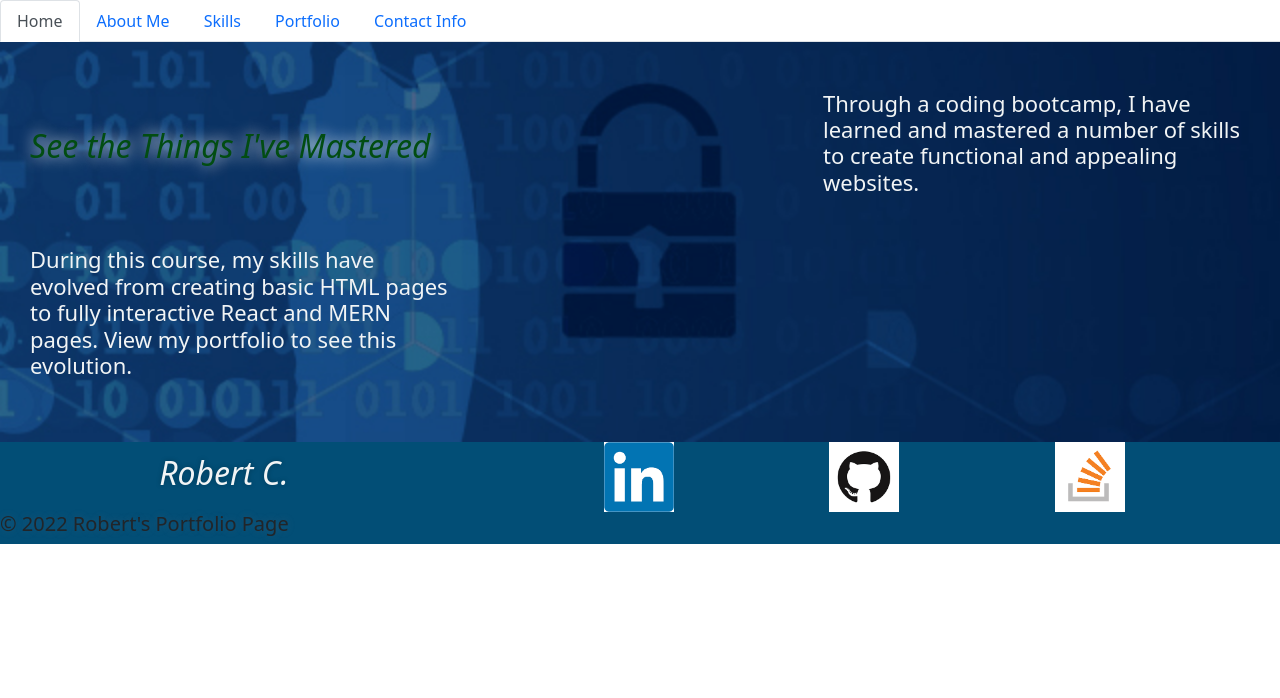
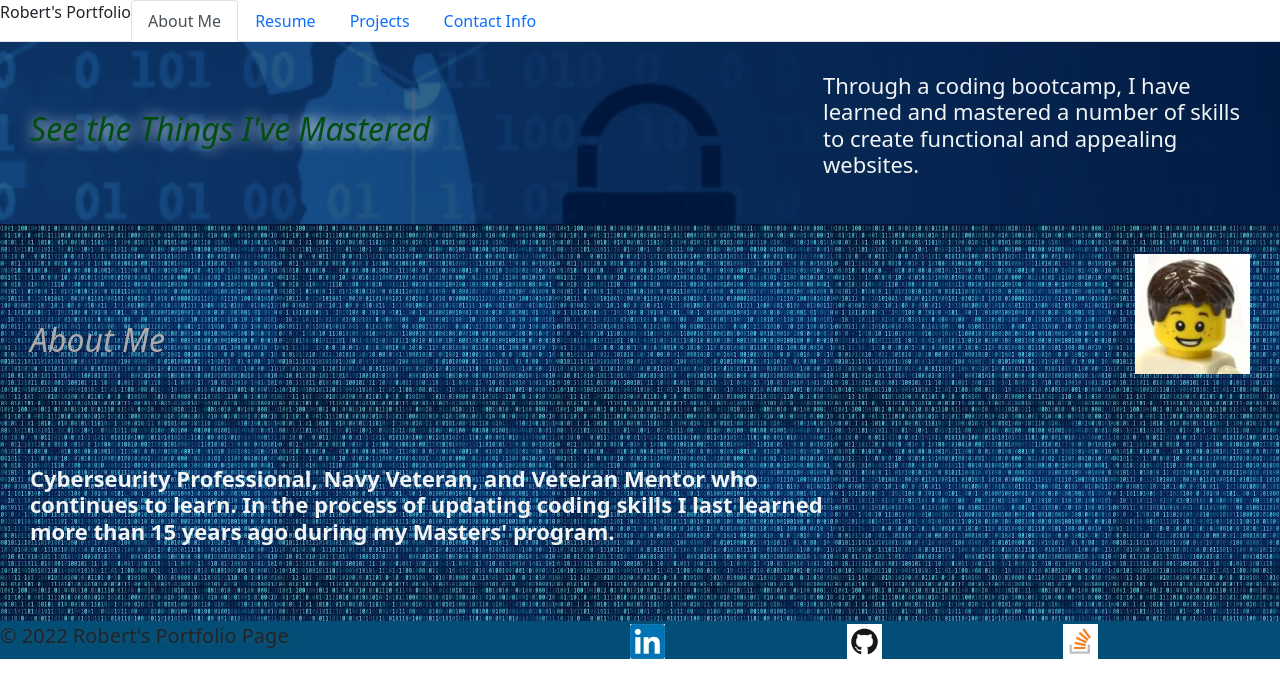
Before and after one commit to texrob20/react-pro-portfolio, a React (Create React App) app: page / in a window 1280 px wide. Shown: the top 698 px of the page. Built offline with nearby package versions, Linux system fonts and the light colour scheme.

Commit message:
added validation to contact form

```diff
--- a/public/index.html
+++ b/public/index.html
@@ -24,7 +24,7 @@
       work correctly both with client-side routing and a non-root public URL.
       Learn how to configure a non-root public URL by running `npm run build`.
     -->
-    <title>React App</title>
+    <title>Robert's Portfolio</title>
   </head>
   <body>
     <noscript>You need to enable JavaScript to run this app.</noscript>
--- a/src/components/Contact/index.js
+++ b/src/components/Contact/index.js
@@ -1,44 +1,59 @@
 import React, { useState } from "react";
+import { validateEmail } from '../../utils/helpers';
 
-const Contact = () => {
-  const [status, setStatus] = useState("Submit");
-  const handleSubmit = async (e) => {
+function Contact() {
+    const [formState, setFormState] = useState({ name: '', email: '', message: '' });
+    const { name, email, message } = formState;
+    const [errorMessage, setErrorMessage] = useState('');
+
+    function handleChange(e) {
+        setFormState({...formState, [e.target.name]: e.target.value })
+        if (e.target.name === 'email') {
+            const isValid = validateEmail(e.target.value);
+            // isValid conditional statement
+           if (!isValid) {
+             setErrorMessage('Your email is invalid.');
+           } else {
+            if (!e.target.value.length) {
+                setErrorMessage(`${e.target.name} is required.`);
+              } else {
+                setErrorMessage('');
+              }
+        }}
+        if (!errorMessage) {
+            setFormState({ ...formState, [e.target.name]: e.target.value });
+          }
+      }
+
+    function handleSubmit(e) {
         e.preventDefault();
-    setStatus("Sending...");
-    const { name, email, message } = e.target.elements;
-    let details = {
-      name: name.value,
-      email: email.value,
-      message: message.value,
-    };
-    let response = await fetch("http://localhost:5000/contact", {
-      method: "POST",
-      headers: {
-        "Content-Type": "application/json;charset=utf-8",
-      },
-      body: JSON.stringify(details),
-    });
-    setStatus("Submit");
-    let result = await response.json();
-    alert(result.status);
-  };
+      }
+
     return (
-    <form onSubmit={handleSubmit}>
-      <div>
-        <label htmlFor="name">Name:</label>
-        <input type="text" id="name" required />
+      <section id="contact-me" class="row d-flex justify-content-center" >
+          <div class="block-header"><h2>Contact Form</h2></div>
+          <form class="col-md-6" id="contact-form" onSubmit={handleSubmit}>
+          <div class="mb-3">
+            <label htmlFor="name" class="form-label text-white">Name:</label>
+            <input type="text" class="form-control" defaultValue={name} onBlur={handleChange} name="name" />
           </div>
-      <div>
-        <label htmlFor="email">Email:</label>
-        <input type="email" id="email" required />
+          <div class="mb-3">
+            <label htmlFor="email" class="form-label text-white">Email address:</label>
+            <input type="email" class="form-control" defaultValue={email} onBlur={handleChange} name="email" />
           </div>
-      <div>
-        <label htmlFor="message">Message:</label>
-        <textarea id="message" required />
+          <div class="mb-3">
+            <label htmlFor="message" class="form-label text-white">Message:</label>
+            <textarea name="message" class="form-control" defaultValue={message} onBlur={handleChange} rows="5"  />
           </div>
-      <button type="submit">{status}</button>
+          {errorMessage && (
+          <div class="form-label text-white">
+            <p className="error-text">{errorMessage}</p>
+          </div>
+          )}
+          <button type="submit">Submit</button>
           </form>
-  );
+        </section>
+    )
 };
 
 export default Contact;
--- a/src/components/Footer/index.js
+++ b/src/components/Footer/index.js
@@ -3,16 +3,14 @@ import React from 'react';
 export default function Footer() {
   return (
     <section id="contact-me" class="contact">
-    <div class="block-header"><h2>Robert C.</h2></div>
+    <div>
+      <h5>&copy; 2022 Robert's Portfolio Page</h5>
+    </div>
     <div class="contact-info">
       <a href="https://www.linkedin.com/in/robert/"><img src={require(`../../assets/images/linkedin.png`)} alt=""/></a>
       <a href="https:github.com/texrob20/"><img src={require(`../../assets/images/github.png`)} alt=""/></a>
       <a href="https://stackoverflow.com/users/16805159/robert"><img src={require(`../../assets/images/stackoverflow.png`)} alt=""/></a>
     </div>
-    <div>
-      <h5>&copy; 2022 Robert's Portfolio Page</h5>
-    </div>
     </section>
-
   );
 }
--- a/src/components/Header/index.js
+++ b/src/components/Header/index.js
@@ -8,9 +8,6 @@ function Header() {
           <div class="block-info">
             <p>Through a coding bootcamp, I have learned and mastered a number of skills to create functional and appealing websites.</p>
           </div>
-          <div class="block-info">
-            <p>During this course, my skills have evolved from creating basic HTML pages to fully interactive React and MERN pages.  View my portfolio to see this evolution.</p>
-          </div>
       </section>
     )
 }
--- a/src/components/Navigation/index.js
+++ b/src/components/Navigation/index.js
@@ -5,13 +5,7 @@ function Navigation({ currentPage, handlePageChange }) {
   return (
     <ul className="nav nav-tabs">
       <li className="nav-item">
-        <a
-          href="#header"
-          onClick={() => handlePageChange('Header')}
-          className={currentPage === 'Header' ? 'nav-link active' : 'nav-link'}
-        >
-          Home
-        </a>
+        Robert's Portfolio
       </li>
       <li className="nav-item">
         <a
@@ -28,7 +22,7 @@ function Navigation({ currentPage, handlePageChange }) {
           onClick={() => handlePageChange('Skills')}
           className={currentPage === 'Skills' ? 'nav-link active' : 'nav-link'}
         >
-          Skills
+          Resume
         </a>
       </li>
       <li className="nav-item">
@@ -37,7 +31,7 @@ function Navigation({ currentPage, handlePageChange }) {
           onClick={() => handlePageChange('Project')}
           className={currentPage === 'Project' ? 'nav-link active' : 'nav-link'}
         >
-          Portfolio
+          Projects
         </a>
       </li>
       <li className="nav-item">
--- a/src/components/PortfolioContainer.js
+++ b/src/components/PortfolioContainer.js
@@ -8,11 +8,8 @@ import Contact from "./Contact";
 import Footer from "./Footer";
 
 function PortfolioContainer() {
-  const [currentPage, setCurrentPage] = useState('Header');
+  const [currentPage, setCurrentPage] = useState('About');
   const renderPage =() => {
-    if (currentPage === 'Header') {
-      return <Header />;
-    }
     if (currentPage === 'About') {
       return <About />;
     }
@@ -30,6 +27,7 @@ function PortfolioContainer() {
   return (
     <div className="App">
       <Nav currentPage={currentPage} handlePageChange={handlePageChange} />
+      <Header />
       {renderPage()}
       <Footer />
     </div>
--- a/src/index.css
+++ b/src/index.css
@@ -105,7 +105,7 @@ footer h2 {
 /* STYLE ALL SECTION TAGS */
 section {
   padding: 30px;
-  background-image: url('./assets/images/security_banner.jpg');
+  background-image: url('./assets/images/binary.jpg');
 }
 
 .block-header {
@@ -113,7 +113,7 @@ section {
   font-style: italic;
   font-size: 32px;
   margin: auto 0 auto 0;
-  color: var(--primary-color);
+  color: rgb(172, 170, 170);
 }
 .block-info {
   width: 35%;
@@ -126,9 +126,9 @@ section {
 
 /* HERO STYLES START */
 .hero {
-  min-height: 400px;
   background-size: cover;
   background-position: center;
+  background-image: url('./assets/images/security_banner.jpg');
   display: flex;
   flex-wrap: wrap;
   align-items: flex-start;
@@ -138,9 +138,11 @@ section {
   font-size: 18px;
   line-height: 1.2;
   text-align: left;
+
 }
 
 .hero h2 {
+  color: var(--primary-color);
   text-shadow: 0 0 15px rgb(255, 255, 255);
 }
 /* HERO STYLES END */
@@ -167,6 +169,10 @@ section {
   height: 120px;
   margin: 0;
 }
+
+.about-me a {
+  color: var(--tertiary-color);
+}
 /* ABOUT ME END */
 
 /* WORK START */
@@ -182,7 +188,7 @@ section {
 }
 
 .work h1 {
-  color:gray;
+  color: rgb(172, 170, 170);
 }
 
 .projects {
@@ -257,7 +263,7 @@ section {
   }
 
 .contact-info img {
-  height: 70px;
+  height: 35px;
   margin: 0;
 }
 
@@ -267,6 +273,15 @@ section {
   margin: auto 0 auto 0;
 }
 
+.contact-me {
+  display: flex;
+  flex-wrap: wrap;
+  align-items: flex-start;
+  justify-content: center;
+  text-shadow: 0 0 10px rgba(201, 128, 128, 0.2);
+  padding: 0px;
+  background: var(--secondary-color);
+  }
 /* CONTACT ME STYLES END */
 
 /* MEDIA QUERY FOR SMALLER DESKTOP SCREENS AND SMALLER */
--- /dev/null
+++ b/src/utils/helpers.js
@@ -0,0 +1,8 @@
+export function capitalizeFirstLetter(string) {
+  return string.charAt(0).toUpperCase() + string.slice(1);
+}
+
+export function validateEmail(email) {
+  var re = /^(([^<>()[\]\\.,;:\s@"]+(\.[^<>()[\]\\.,;:\s@"]+)*)|(".+"))@((\[[0-9]{1,3}\.[0-9]{1,3}\.[0-9]{1,3}\.[0-9]{1,3}\])|(([a-zA-Z\-0-9]+\.)+[a-zA-Z]{2,}))$/;
+  return re.test(String(email).toLowerCase());
+}
```
Also changed, not shown: src/assets/images/binary.jpg (added). Lines whose indentation alone changed are shown as unchanged.
